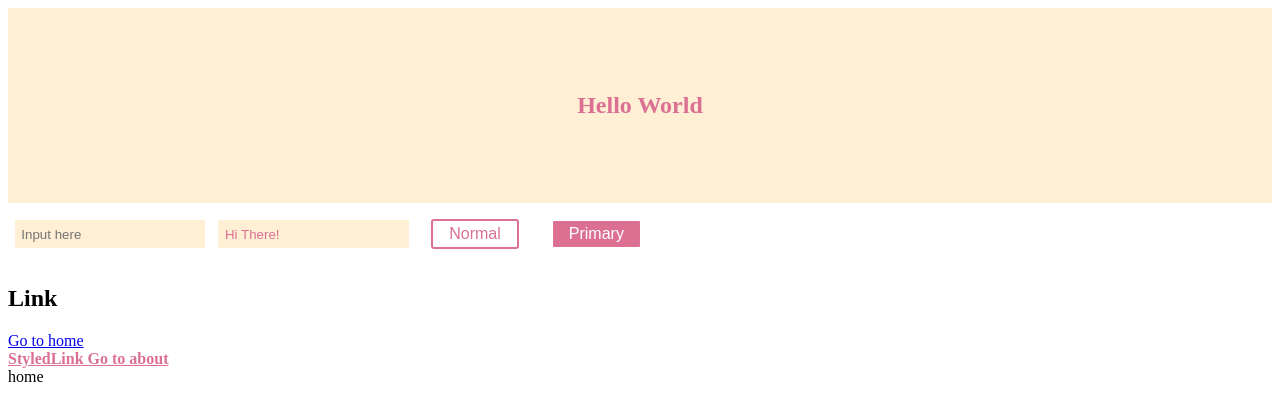
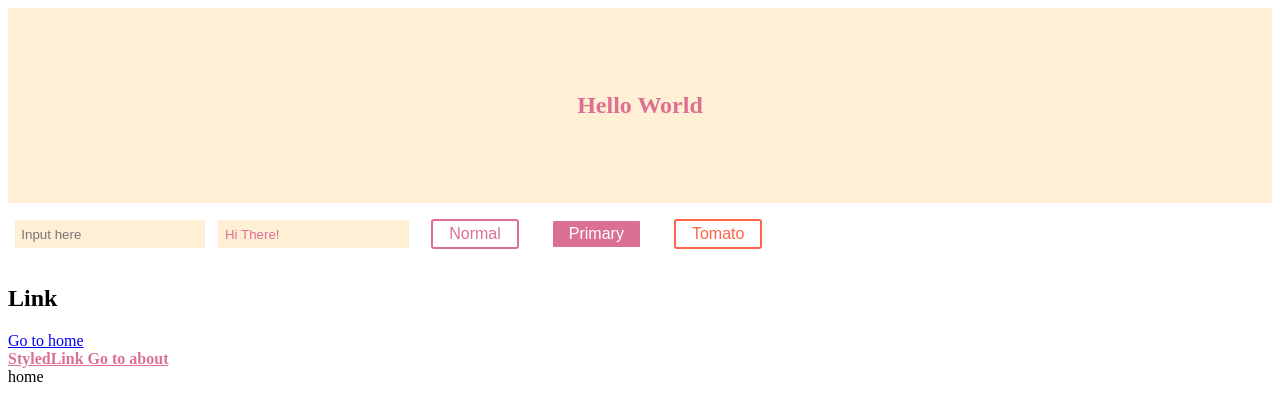
Before and after one commit to play-js/style-playground, a React (Create React App) app: page / in a window 1280 px wide. Shown: the top 420 px of the page. Built offline with nearby package versions, Linux system fonts and the light colour scheme.

Commit message:
Extending Styles - TomatoButton

```diff
--- a/src/components/App.js
+++ b/src/components/App.js
@@ -1,5 +1,5 @@
 import React from 'react';
-import { Wrapper, Title, Input, Button, StyledLink } from 'components';
+import { Wrapper, Title, Input, Button, StyledLink, TomatoButton } from 'components';
 import { BrowserRouter as Router, Route, Link } from 'react-router-dom';
 
 class App extends React.Component {
@@ -21,6 +21,8 @@ class App extends React.Component {
           />
           <Button>Normal</Button>
           <Button primary>Primary</Button>
+          <TomatoButton>Tomato</TomatoButton>
+
           <br />
           <h2>Link</h2>
           <Link to="/">Go to home</Link>
--- /dev/null
+++ b/src/components/TomatoButton.js
@@ -0,0 +1,8 @@
+import { Button } from '.';
+
+const TomatoButton = Button.extend`
+    color: tomato;
+    border-color: tomato;
+`;
+
+export default TomatoButton;
--- a/src/components/index.js
+++ b/src/components/index.js
@@ -8,3 +8,4 @@ export { default as Input } from './Input';
 export { default as App } from './App';
 export { default as Button } from './Button';
 export { default as StyledLink } from './StyledLink';
+export { default as TomatoButton } from './TomatoButton';
```
